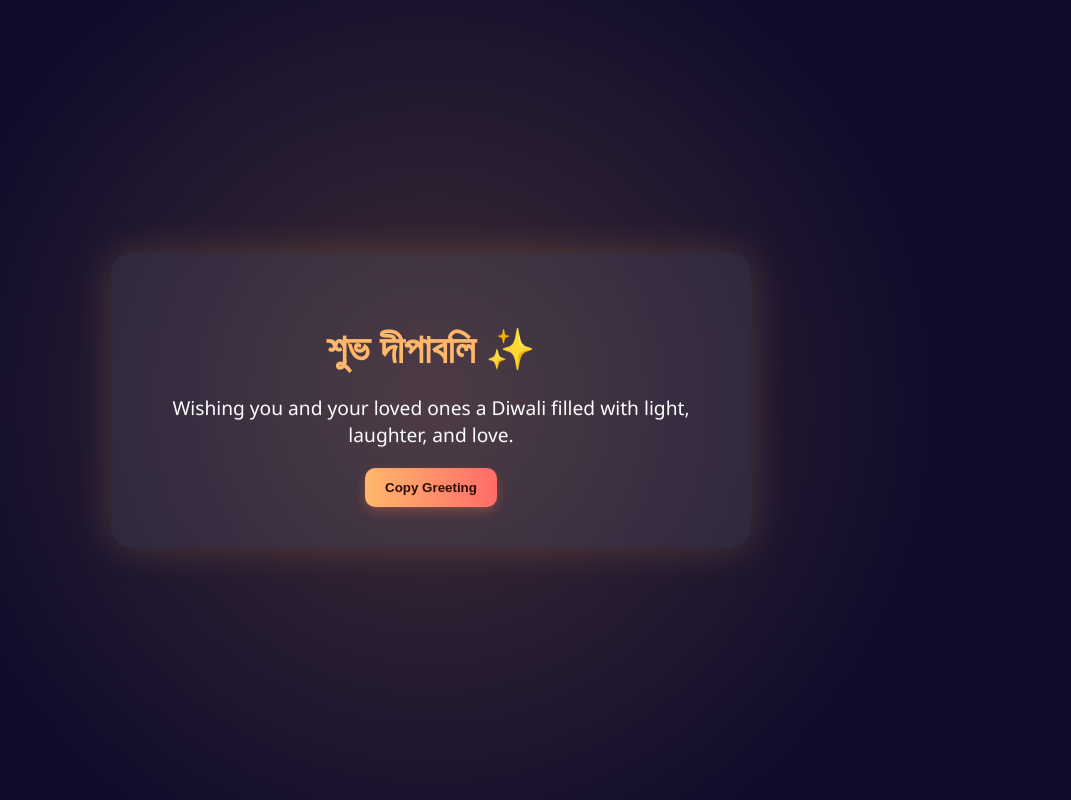
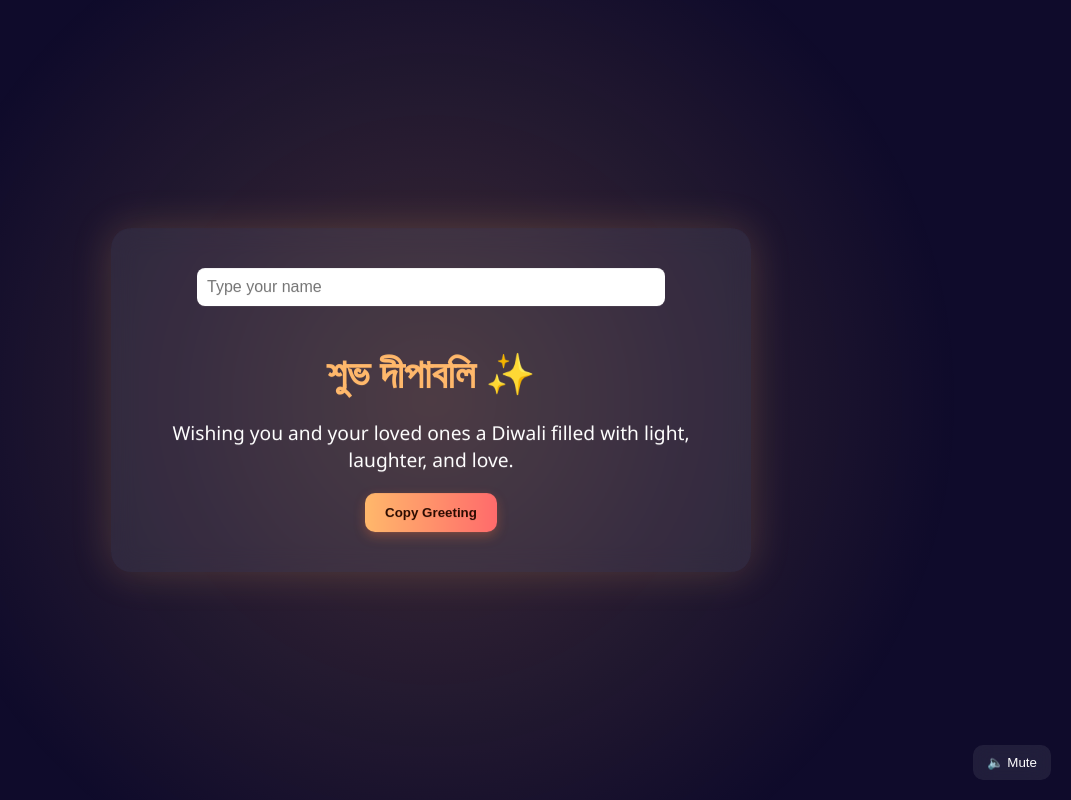
Before and after one commit to photoscollection/diwali, a plain HTML site: page index.html in a window 1280 px wide. Shown: the whole page, without its empty margins (209-1280 px from the left). Drawn offline with Linux system fonts and the light colour scheme.

Commit message:
Update index.html

```diff
--- a/index.html
+++ b/index.html
@@ -3,12 +3,12 @@
 <head>
   <meta charset="UTF-8" />
   <meta name="viewport" content="width=device-width, initial-scale=1.0"/>
-  <title>Happy Diwali 🎉</title>
+  <title>Happy Diwali 🎆</title>
   <style>
 :root {
-      --bg-color: #0f0b2b;
+      --bg: #0f0b2b;
       --accent: #ffb86b;
-      --text-color: #fff;
+      --text: #fff;
       --glass: rgba(255,255,255,0.08);
       --blur: 12px;
       font-family: 'Segoe UI', sans-serif;
@@ -16,9 +16,8 @@
 
     body {
       margin: 0;
-      padding: 0;
-      background: var(--bg-color);
-      color: var(--text-color);
+      background: var(--bg);
+      color: var(--text);
       overflow: hidden;
 }
 
@@ -26,7 +25,7 @@
       position: fixed;
       inset: 0;
       background: url('your-image-url-here') center center / cover no-repeat;
-      filter: brightness(0.6) blur(2px);
+      filter: brightness(0.5) blur(2px);
       z-index: -2;
 }
 
@@ -62,6 +61,15 @@
       margin-bottom: 20px;
 }
 
+    input {
+      padding: 10px;
+      border-radius: 8px;
+      border: none;
+      margin-bottom: 12px;
+      width: 80%;
+      font-size: 1em;
+}
+
 .btn {
       padding: 12px 20px;
       background: linear-gradient(90deg, #ffb86b, #ff6b6b);
@@ -75,6 +83,27 @@
 
 .btn:hover {
       opacity: 0.9;
+}
+
+    #canvas {
+      position: fixed;
+      inset: 0;
+      z-index: 0;
+      pointer-events: none;
+}
+
+    #audioToggle {
+      position: fixed;
+      bottom: 20px;
+      right: 20px;
+      background: var(--glass);
+      backdrop-filter: blur(var(--blur));
+      border: none;
+      color: var(--text);
+      padding: 10px 14px;
+      border-radius: 10px;
+      cursor: pointer;
+      z-index: 10;
 }
 
     @media (max-width: 600px) {
@@ -96,20 +125,92 @@
 <body>
   <div class="background"></div>
   <div class="overlay"></div>
+  <canvas id="canvas"></canvas>
 
   <div class="card">
-    <h1>শুভ দীপাবলি ✨</h1>
-    <p>Wishing you and your loved ones a Diwali filled with light, laughter, and love.</p>
-    <button class="btn" onclick="copyMessage()">Copy Greeting</button>
+    <input type="text" id="nameInput" placeholder="Type your name" />
+    <h1 id="greeting">শুভ দীপাবলি ✨</h1>
+    <p id="message">Wishing you and your loved ones a Diwali filled with light, laughter, and love.</p>
+    <button class="btn" onclick="copyGreeting()">Copy Greeting</button>
   </div>
 
+  <button id="audioToggle">🔈 Mute</button>
+  <audio id="bgMusic" autoplay loop>
+    <source src="https://cdn.pixabay.com/download/audio/2022/10/26/audio_3e2b7f5e6f.mp3?filename=indian-festive-ambient-123661.mp3" type="audio/mp3">
+  </audio>
+
   <script>
-    function copyMessage() {
-      const message = "শুভ দীপাবলি! Wishing you joy, prosperity, and sparkling moments this festive season. 🪔✨";
-      navigator.clipboard.writeText(message).then(() => {
-        alert("Greeting copied to clipboard!");
+    const nameInput = document.getElementById('nameInput');
+    const greeting = document.getElementById('greeting');
+    const message = document.getElementById('message');
+
+    nameInput.addEventListener('input', () => {
+      const name = nameInput.value.trim();
+      greeting.textContent = name? `শুভ দীপাবলি, ${name} ✨`: 'শুভ দীপাবলি ✨';
+});
+
+    function copyGreeting() {
+      const name = nameInput.value.trim() || 'Friend';
+      const text = `শুভ দীপাবলি, ${name}! Wishing you joy, prosperity, and sparkling moments this festive season. 🪔✨`;
+      navigator.clipboard.writeText(text).then(() => alert("Greeting copied!"));
+}
+
+    const audio = document.getElementById('bgMusic');
+    const toggleBtn = document.getElementById('audioToggle');
+    toggleBtn.addEventListener('click', () => {
+      if (audio.muted) {
+        audio.muted = false;
+        toggleBtn.textContent = '🔈 Mute';
+} else {
+        audio.muted = true;
+        toggleBtn.textContent = '🔇 Unmute';
+}
+});
+
+    // Fireworks animation
+    const canvas = document.getElementById('canvas');
+    const ctx = canvas.getContext('2d');
+    let particles = [];
+
+    function resizeCanvas() {
+      canvas.width = window.innerWidth;
+      canvas.height = window.innerHeight;
+}
+    window.addEventListener('resize', resizeCanvas);
+    resizeCanvas();
+
+    function createBurst(x, y) {
+      for (let i = 0; i < 40; i++) {
+        particles.push({
+          x, y,
+          vx: (Math.random() - 0.5) * 4,
+          vy: (Math.random() - 0.5) * 4,
+          alpha: 1,
+          radius: 2 + Math.random() * 2,
+          color: `hsl(${Math.random() * 360}, 100%, 70%)`
 });
 }
+}
+
+    canvas.addEventListener('click', e => createBurst(e.clientX, e.clientY));
+
+    function animate() {
+      ctx.clearRect(0, 0, canvas.width, canvas.height);
+      particles.forEach(p => {
+        p.x += p.vx;
+        p.y += p.vy;
+        p.alpha -= 0.02;
+        ctx.beginPath();
+        ctx.arc(p.x, p.y, p.radius, 0, Math.PI * 2);
+        ctx.fillStyle = p.color;
+        ctx.globalAlpha = p.alpha;
+        ctx.fill();
+});
+      particles = particles.filter(p => p.alpha> 0);
+      ctx.globalAlpha = 1;
+      requestAnimationFrame(animate);
+}
+    animate();
   </script>
 </body>
 </html>
```
